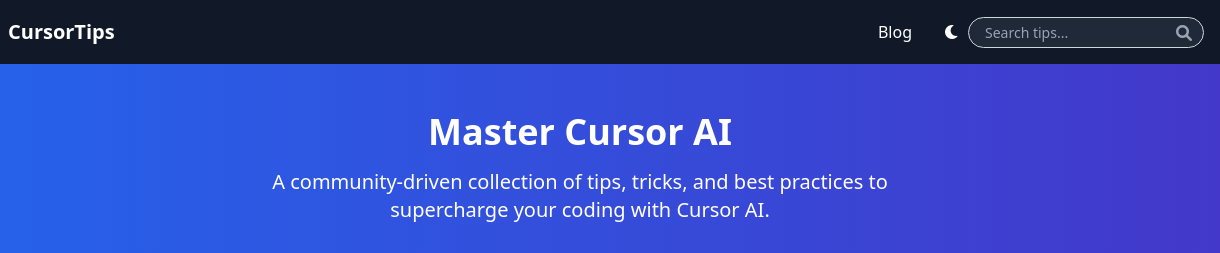
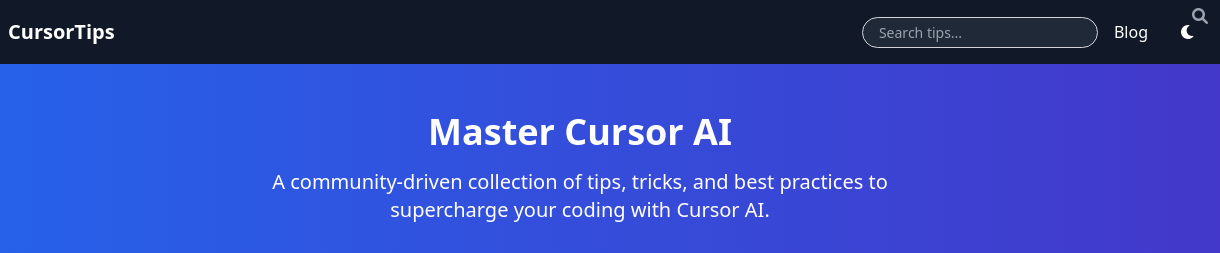
Before and after one commit to Danielopol/cursor_tips, a website: page public/index.html in a window 1280 px wide. Shown: the top 253 px of the page, 60-1280 px from the left. Drawn offline with nearby package versions, Linux system fonts and the light colour scheme.

Commit message:
Add files via upload

```diff
--- a/public/index.html
+++ b/public/index.html
@@ -16,13 +16,19 @@
 </head>
 <body class="bg-gray-50 min-h-screen">
   <!-- Navigation -->
-  <!-- Updated Navigation Bar HTML - Replace the current nav section in index.html -->
+  <!-- Updated Navigation Bar HTML with search outside menu -->
 <nav class="bg-gray-900 text-white shadow-lg">
   <div class="container mx-auto px-4 py-3 flex justify-between items-center">
     <a href="/" class="flex items-center logo-container">
       <img src="/images/Logo.png" alt="CursorTips Logo" class="h-10 mr-3">
       <span class="text-xl font-bold">CursorTips</span>
     </a>
+
+    <!-- Search stays outside mobile menu -->
+    <div class="search-container ml-auto mr-4">
+      <input type="text" id="search-input" placeholder="Search tips..." class="bg-gray-800 text-white rounded-full py-1 px-4 focus:outline-none focus:ring-2 focus:ring-blue-500">
+      <i class="fas fa-search absolute right-3 top-2 text-gray-400"></i>
+    </div>
 
     <!-- Mobile menu toggle button -->
     <button class="mobile-menu-toggle">
@@ -34,10 +40,6 @@
       <button id="theme-toggle" class="p-2 rounded-full hover:bg-gray-700">
         <i class="fas fa-moon"></i>
       </button>
-      <div class="relative">
-        <input type="text" id="search-input" placeholder="Search tips..." class="bg-gray-800 text-white rounded-full py-1 px-4 focus:outline-none focus:ring-2 focus:ring-blue-500">
-        <i class="fas fa-search absolute right-3 top-2 text-gray-400"></i>
-      </div>
     </div>
   </div>
 </nav>
```
